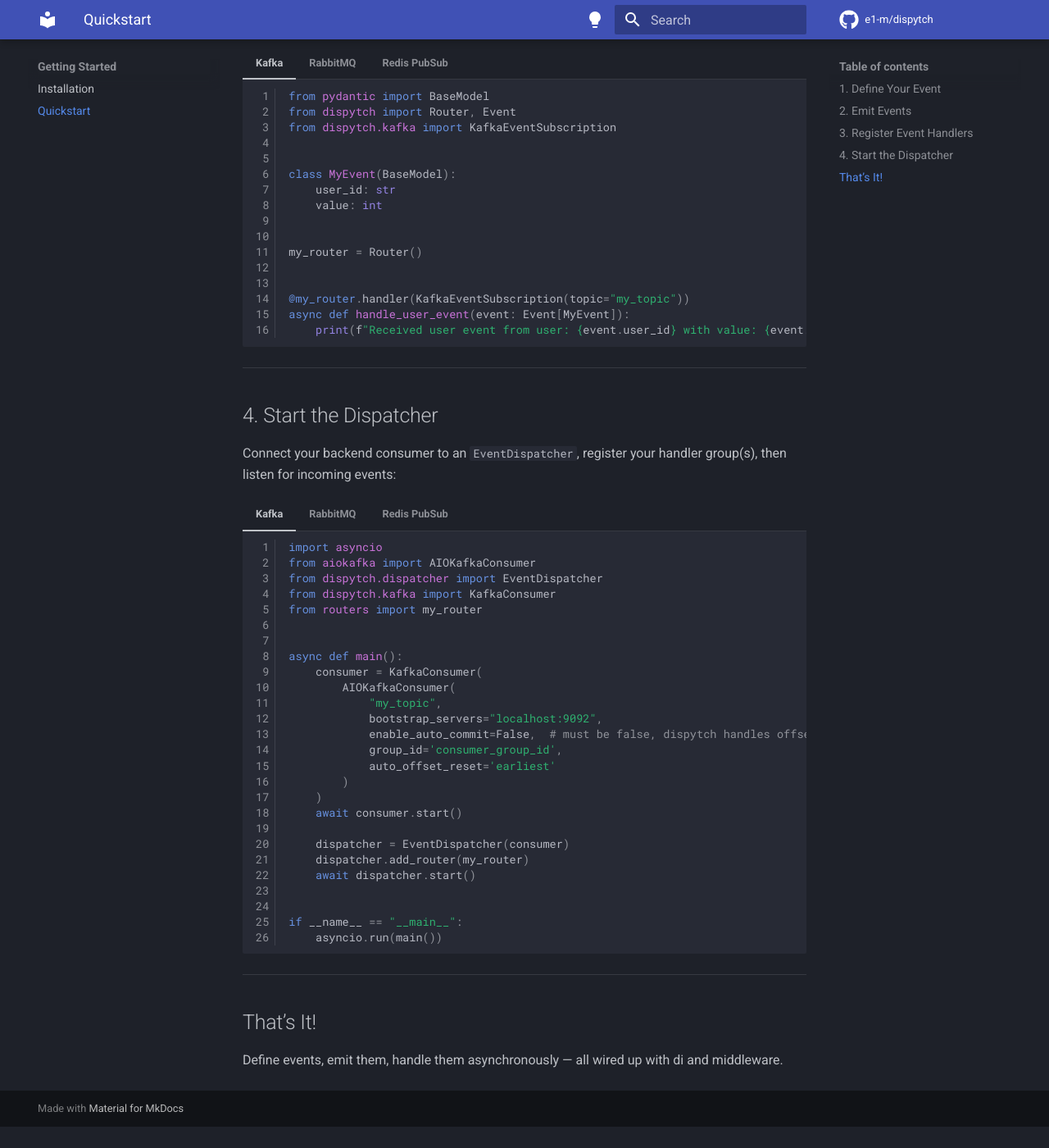
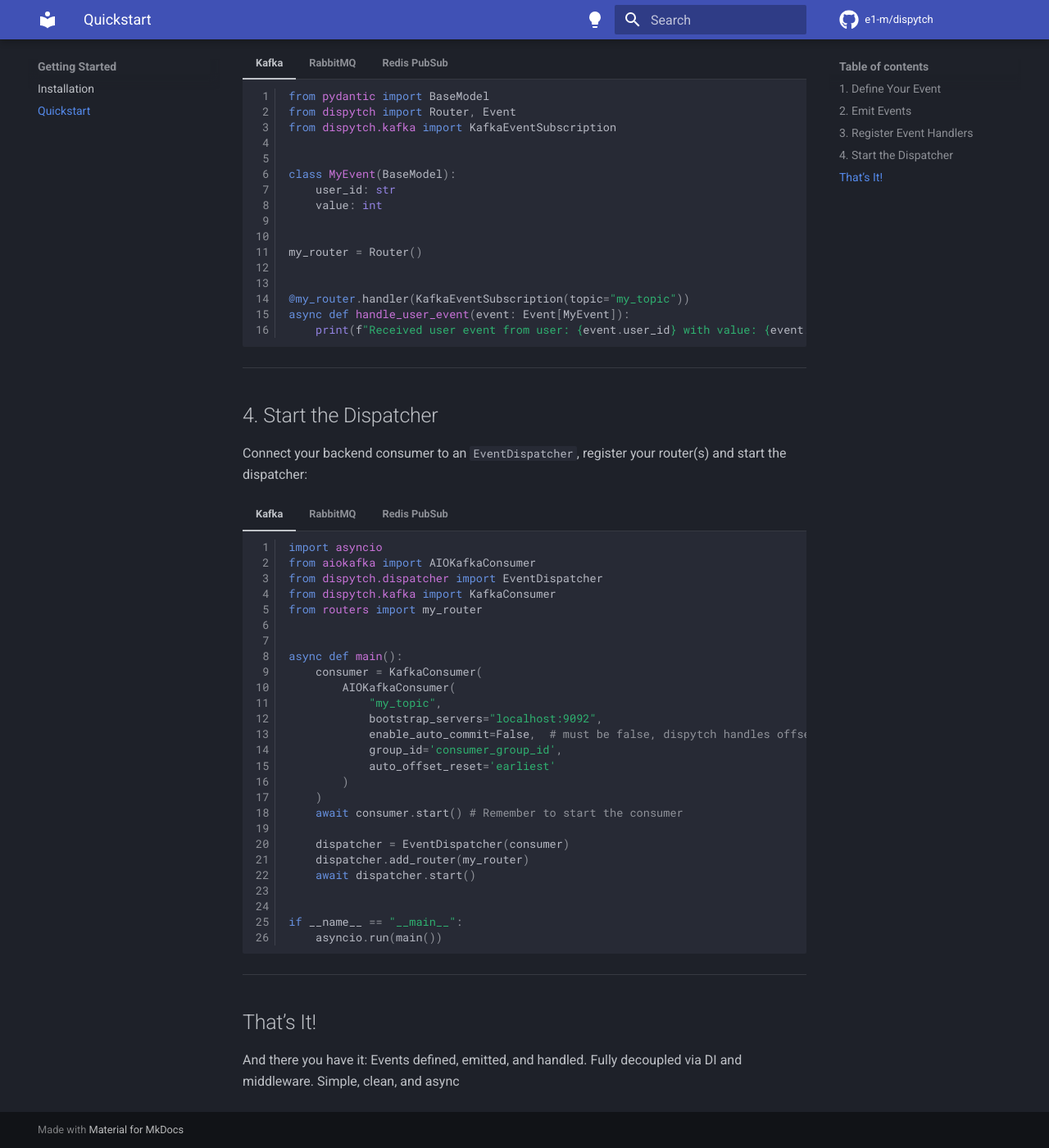
Before and after one commit to e1-m/dispytch, an MkDocs documentation site: the page built from docs/docs/getting-started/quickstart.md, in a window 1280 px wide and 1400 px high, scrolled down 1308 px. Shown: the whole window at 82% size. Built offline with MkDocs 1.6.1 and Material for MkDocs 9.7.7, drawn with Linux system fonts in a browser that asks for light colours; comment, search, counter and statistics services are not loaded; the version menu is left out; before the commit the page ends 2682 px from its top, so only the background shows below that; some of the changed text lies outside the part shown.

Commit message:
:memo: docs: update quickstart documentation

````diff
--- a/docs/docs/getting-started/quickstart.md
+++ b/docs/docs/getting-started/quickstart.md
@@ -75,10 +75,10 @@
 
 
 async def main():
-    kafka_raw_producer = AIOKafkaProducer(bootstrap_servers="localhost:19092")
-    await kafka_raw_producer.start()  # REMEMBER TO START THE PRODUCER!
+    raw_kafka_producer = AIOKafkaProducer(bootstrap_servers="localhost:19092")
+    await raw_kafka_producer.start()  # REMEMBER TO START THE PRODUCER!
 
-    producer = KafkaProducer(kafka_raw_producer)
+    producer = KafkaProducer(raw_kafka_producer)
     emitter = EventEmitter(producer)
 
     await emitter.emit(
@@ -216,7 +216,7 @@
 
 ## 4. Start the Dispatcher
 
-Connect your backend consumer to an `EventDispatcher`, register your handler group(s), then listen for incoming events:
+Connect your backend consumer to an `EventDispatcher`, register your router(s) and start the dispatcher:
 
 //// tab | Kafka
 
@@ -238,7 +238,7 @@
             auto_offset_reset='earliest'
         )
     )
-    await consumer.start()
+    await consumer.start() # Remember to start the consumer
 
     dispatcher = EventDispatcher(consumer)
     dispatcher.add_router(my_router)
@@ -255,15 +255,28 @@
 
 ```python
 import asyncio
+import aio_pika
 from dispytch.dispatcher import EventDispatcher
 from dispytch.rabbitmq import RabbitMQConsumer
 from routers import my_router
-from queues import queue_one, queue_two
+
+
+async def setup_queue():
+    connection = await aio_pika.connect_robust("amqp://guest:guest@localhost:5672")
+    channel = await connection.channel()
+
+    exchange = await channel.declare_exchange("my.exchange", aio_pika.ExchangeType.DIRECT)
+    queue = await channel.declare_queue("my.events.queue", durable=True)
+    await queue.bind(exchange, routing_key="my.routing.key")
+
+    return queue
 
 
 async def main():
-    consumer = RabbitMQConsumer(queue_one, queue_two)
-    await consumer.start()
+    queue = await setup_queue()
+
+    consumer = RabbitMQConsumer(queue)
+    await consumer.start()  # Remember to start the consumer
 
     dispatcher = EventDispatcher(consumer)
     dispatcher.add_router(my_router)
@@ -293,7 +306,6 @@
 
     consumer = RedisConsumer(pubsub)
 
-
     dispatcher = EventDispatcher(consumer)
     dispatcher.add_router(my_router)
     await dispatcher.start()
@@ -309,4 +321,5 @@
 
 ## That’s It!
 
-Define events, emit them, handle them asynchronously — all wired up with di and middleware.
+And there you have it: Events defined, emitted, and handled.
+Fully decoupled via DI and middleware. Simple, clean, and async
````
